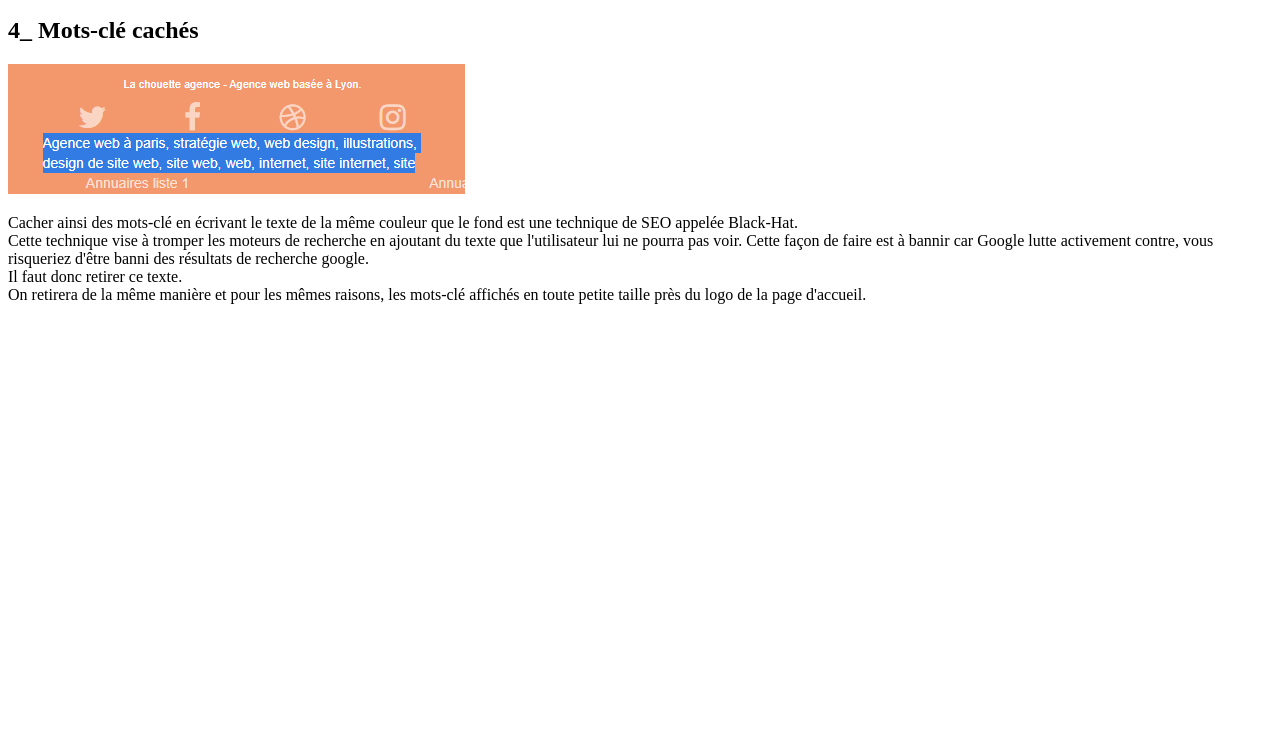
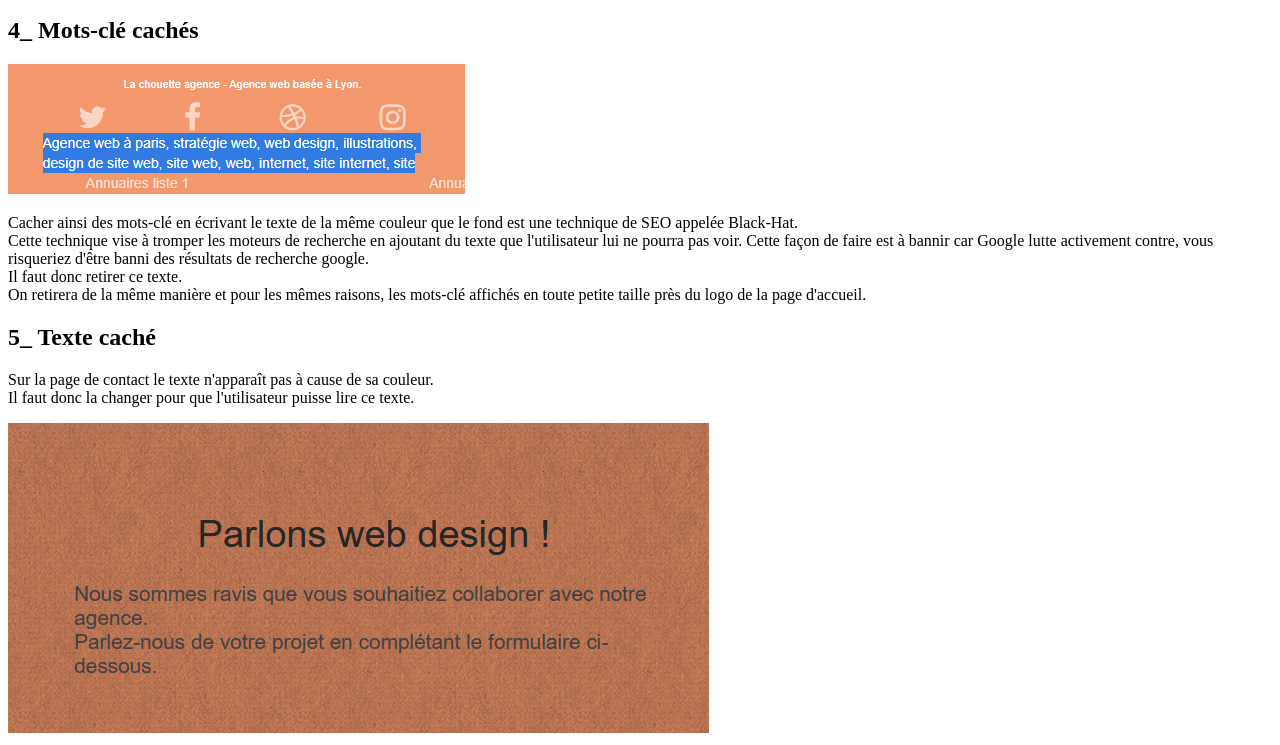
Before and after one commit to Aurelie1201/Rapport-optimisation, a plain HTML site: page index.html in a window 1280 px wide. Shown: the part 2123-2868 px from the top of the page. Before the commit the page ends 2443 px from the top, so only its background shows below. Drawn offline with Linux system fonts and the light colour scheme.

Commit message:
Texte caché

```diff
--- a/index.html
+++ b/index.html
@@ -98,5 +98,16 @@
         On retirera de la même manière et pour les mêmes raisons, les mots-clé affichés en toute petite taille près du logo de la page d'accueil.
     </p>
 
+    <h2>5_ Texte caché</h2>
+
+    <p>
+        Sur la page de contact le texte n'apparaît pas à cause de sa couleur.<br/>
+        Il faut donc la changer pour que l'utilisateur puisse lire ce texte.
+    </p>
+
+    <img src="img/Text-cache.png" alt="Texte caché à cause de sa couleur proche de la couleur de fond"/>
+
+
+
 </body>
 </html>
```
